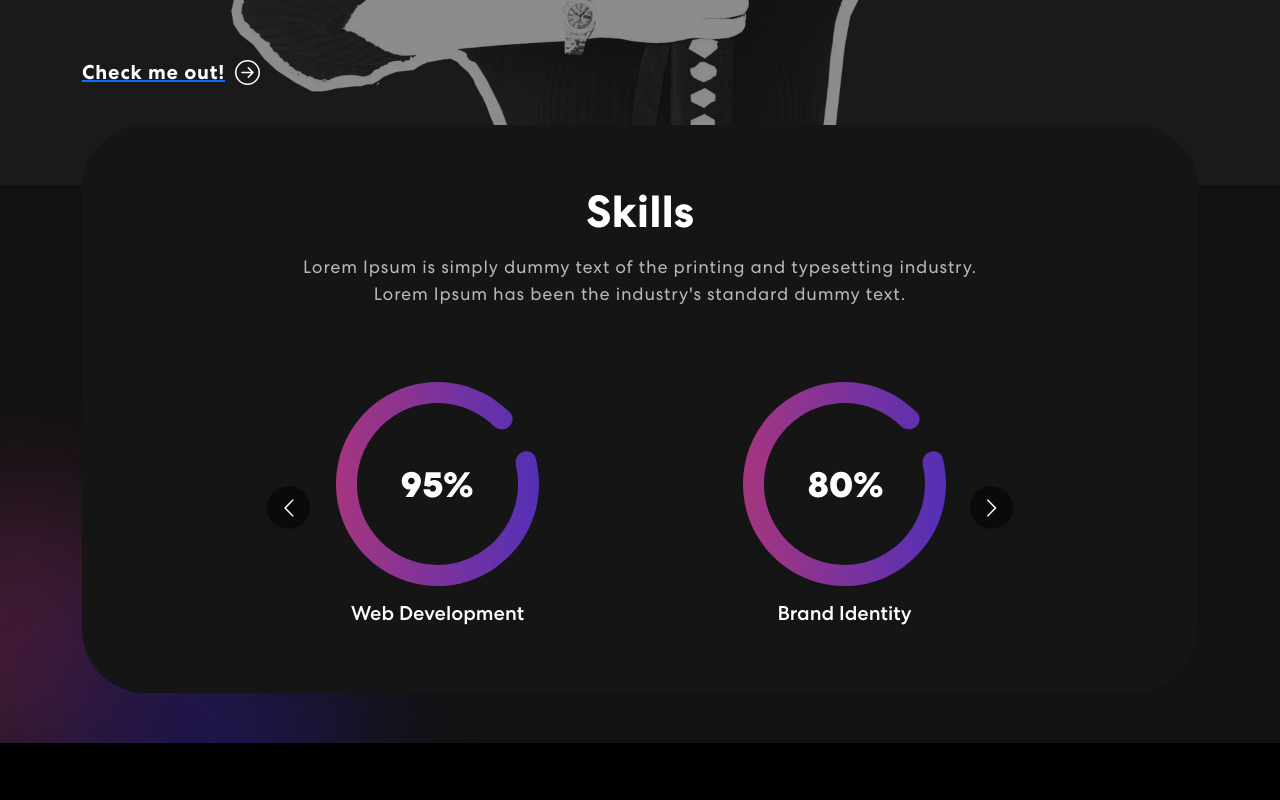
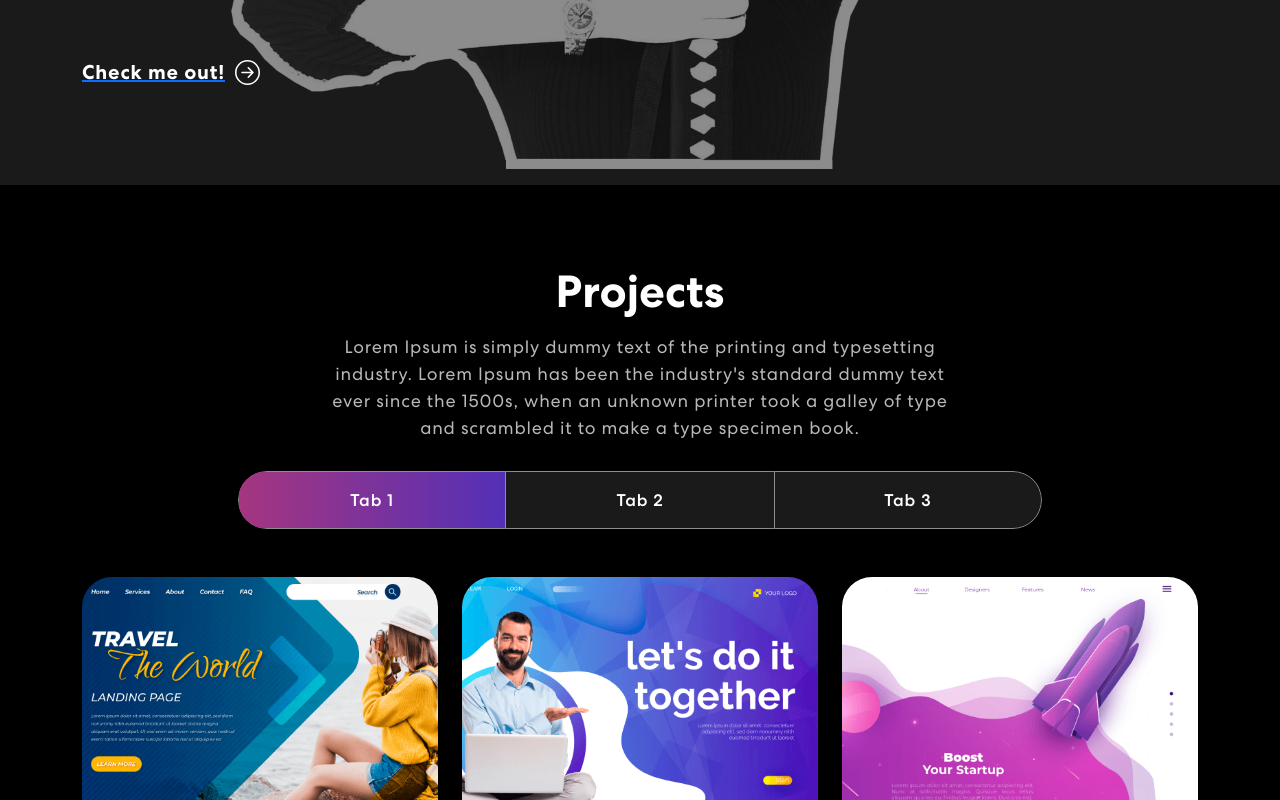
Before and after one commit to ongstacy65/ongstacy65.github.io, a React (Create React App) app: page / in a window 1280 px wide. Shown: the part 480-1280 px from the top of the page. Built offline with nearby package versions, Linux system fonts and the light colour scheme.

Commit message:
Remove skill page

```diff
--- a/src/App.js
+++ b/src/App.js
@@ -2,7 +2,6 @@ import './App.css';
 import 'bootstrap/dist/css/bootstrap.min.css';
 import { NavBar } from "./components/NavBar";
 import { Banner } from "./components/Banner";
-import { Skills } from "./components/Skills";
 import { Projects } from "./components/Projects";
 import { Footer } from "./components/Footer";
 
@@ -11,7 +10,6 @@ function App() {
     <div className="App">
       <NavBar />
       <Banner />
-      <Skills />
       <Projects />
       <Footer />
     </div>
--- a/src/components/Skills.js
+++ /dev/null
@@ -1,64 +0,0 @@
-import meter1 from "../assets/img/meter1.svg";
-import meter2 from "../assets/img/meter2.svg";
-import meter3 from "../assets/img/meter3.svg";
-import Carousel from 'react-multi-carousel';
-import 'react-multi-carousel/lib/styles.css';
-import arrow1 from "../assets/img/arrow1.svg";
-import arrow2 from "../assets/img/arrow2.svg";
-import colorSharp from "../assets/img/color-sharp.png"
-
-export const Skills = () => {
-  const responsive = {
-    superLargeDesktop: {
-      // the naming can be any, depends on you.
-      breakpoint: { max: 4000, min: 3000 },
-      items: 5
-    },
-    desktop: {
-      breakpoint: { max: 3000, min: 1024 },
-      items: 3
-    },
-    tablet: {
-      breakpoint: { max: 1024, min: 464 },
-      items: 2
-    },
-    mobile: {
-      breakpoint: { max: 464, min: 0 },
-      items: 1
-    }
-  };
-
-  return (
-    <section className="skill" id="skills">
-        <div className="container">
-            <div className="row">
-                <div className="col-12">
-                    <div className="skill-bx wow zoomIn">
-                        <h2>Skills</h2>
-                        <p>Lorem Ipsum is simply dummy text of the printing and typesetting industry.<br></br> Lorem Ipsum has been the industry's standard dummy text.</p>
-                        <Carousel responsive={responsive} infinite={true} className="owl-carousel owl-theme skill-slider">
-                            <div className="item">
-                                <img src={meter1} alt="Image" />
-                                <h5>Web Development</h5>
-                            </div>
-                            <div className="item">
-                                <img src={meter2} alt="Image" />
-                                <h5>Brand Identity</h5>
-                            </div>
-                            <div className="item">
-                                <img src={meter3} alt="Image" />
-                                <h5>Logo Design</h5>
-                            </div>
-                            <div className="item">
-                                <img src={meter1} alt="Image" />
-                                <h5>Web Development</h5>
-                            </div>
-                        </Carousel>
-                    </div>
-                </div>
-            </div>
-        </div>
-        <img className="background-image-left" src={colorSharp} alt="Image" />
-    </section>
-  )
-}
```
